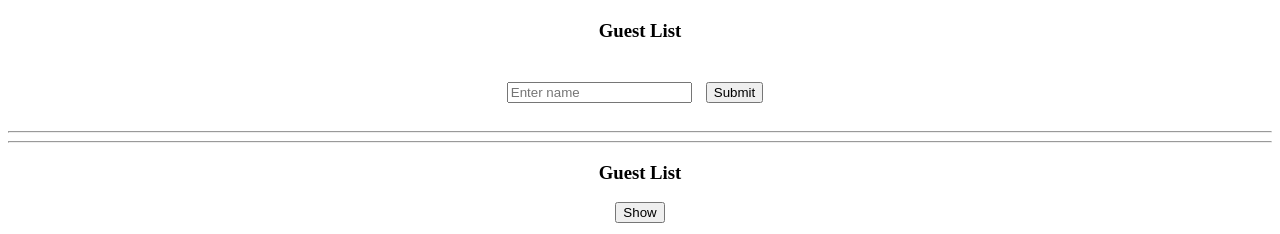
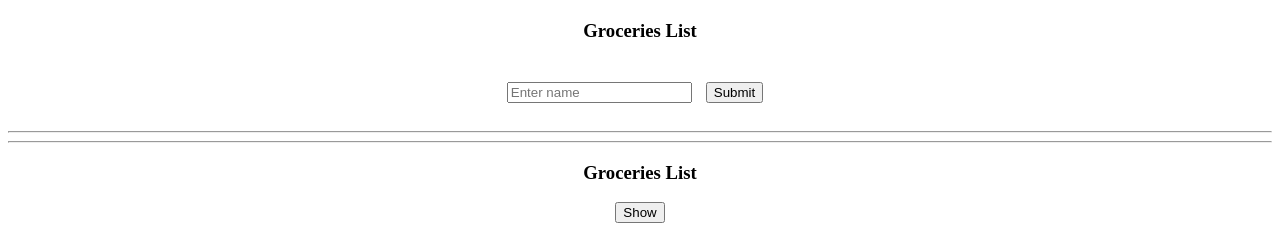
Before and after one commit to AasthikNVDSC/guest, a plain HTML site: page index.html in a window 1280 px wide. Shown: the top 234 px of the page. Drawn offline with Linux system fonts and the light colour scheme.

Commit message:
Update index.html

```diff
--- a/index.html
+++ b/index.html
@@ -1,6 +1,6 @@
 <html>
 <head>
-	<title>Guest List</title>
+	<title>Groceries List</title>
 <link rel="stylesheet" type="text/css" href="style.css">
 <script src="main.js"></script>
 
@@ -8,7 +8,7 @@
 <body>
 <center>
 <h3 style="margin-top: 20px; margin-bottom: 20px; ">
-	Guest List
+	Groceries List
 </h3>
 
 <div id="rows">
@@ -22,7 +22,7 @@
 <div id="display_name">
 </div>
 <hr>
-	<div id="Show1"><h3 id="hd1">Guest List</h3>
+	<div id="Show1"><h3 id="hd1">Groceries List</h3>
 		<button onclick="show()" id="show">Show</button>
 		<p id="p1"></p></div>
 
```
